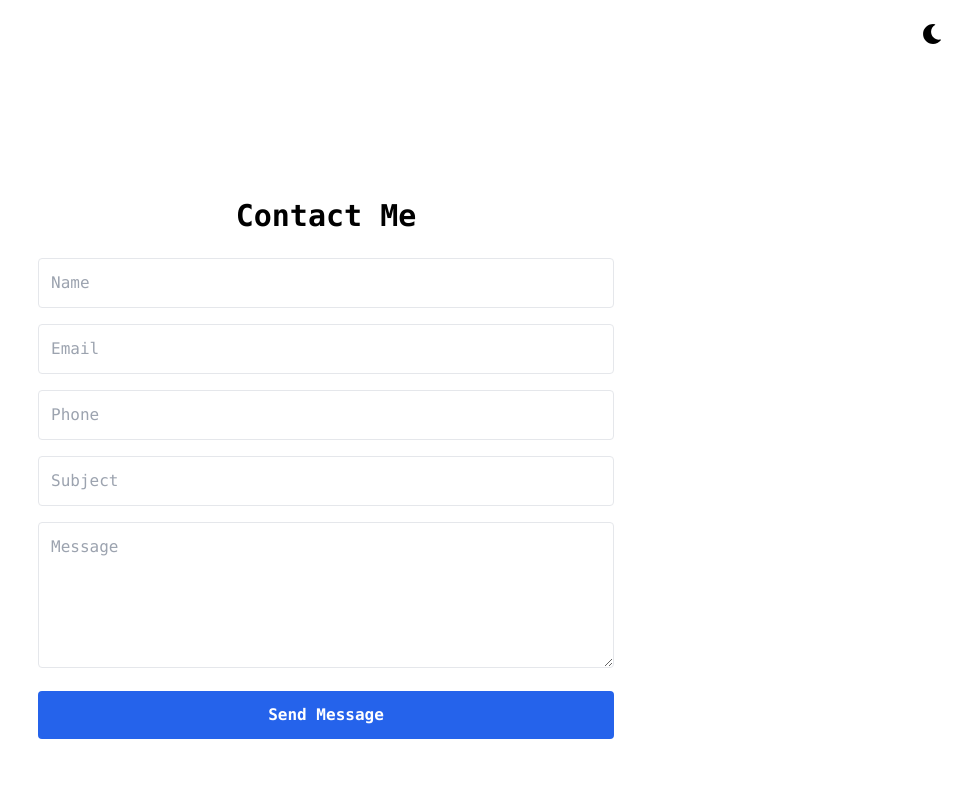
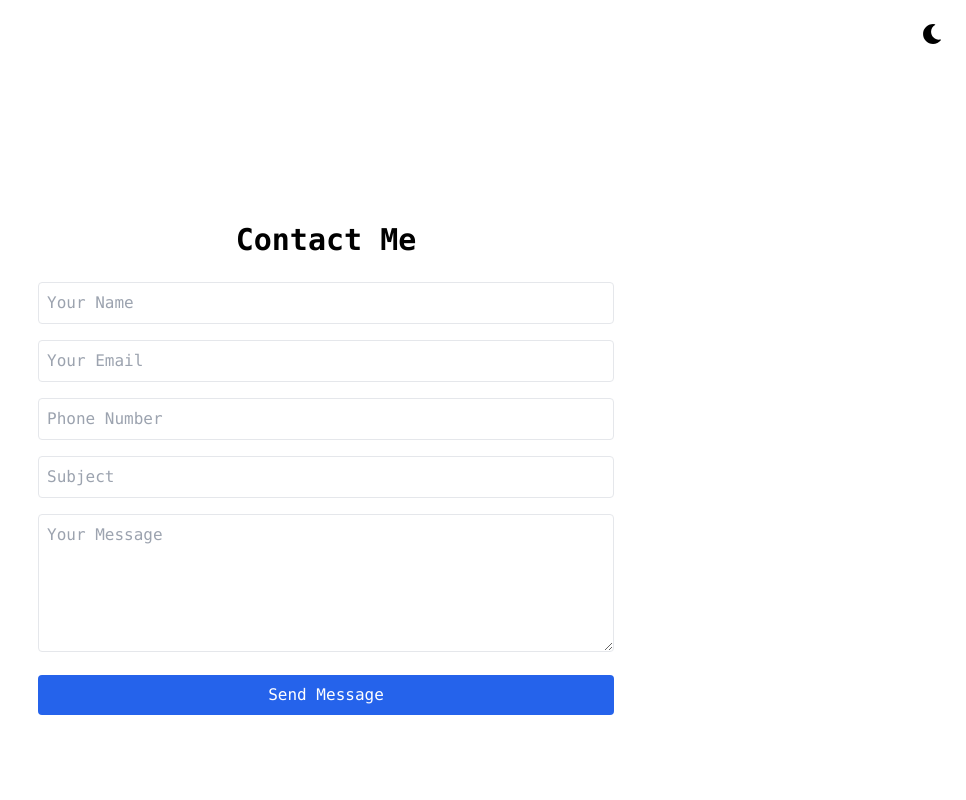
Before and after one commit to jhalucky/luckytechie, a React (Vite) app: page /contact in a window 1280 px wide. Shown: the top 800 px of the page, without its empty margins (314-1280 px from the left). Built offline with nearby package versions, Linux system fonts and the light colour scheme.

Commit message:
Frontend update: working contact form with Formspree + Google Sheets

```diff
--- a/package.json
+++ b/package.json
@@ -23,6 +23,6 @@
     "autoprefixer": "^10.4.21",
     "postcss": "^8.4.38",
     "tailwindcss": "^3.4.1",
-    "vite": "^4.5.2"
+    "vite": "^4.5.14"
   }
 }
--- a/src/App.jsx
+++ b/src/App.jsx
@@ -9,12 +9,14 @@ import ScrollToTop from "./components/ScrollToTop";
 import Social from "./pages/Social";
 import ThemeToggle from "./components/ThemeToggle";
 import ThankYou from "./pages/Thankyou";
+import { Toaster } from "react-hot-toast";
 
 function App() {
   return (
     <ThemeProvider>
       <div className="min-h-screen bg-white dark:bg-neutral-900 text-black dark:text-white transition-all duration-300">
         <ScrollToTop />
+        <Toaster position="top-center" reverseOrder={false} />
         <div className="flex justify-end p-4">
           <ThemeToggle />
         </div>
--- a/src/components/ContactForm.jsx
+++ b/src/components/ContactForm.jsx
@@ -1,16 +1,15 @@
-// ContactForm.jsx
 import { useState } from "react";
 import { toast } from "react-hot-toast";
 import { useNavigate } from "react-router-dom";
 
-const ContactForm = () => {
-  const navigate = useNavigate();
-  const [loading, setLoading] = useState(false);
+export default function ContactForm() {
   const [name, setName] = useState("");
   const [email, setEmail] = useState("");
   const [phone, setPhone] = useState("");
   const [subject, setSubject] = useState("");
   const [message, setMessage] = useState("");
+  const [loading, setLoading] = useState(false);
+  const navigate = useNavigate();
 
   const handleSubmit = async (e) => {
     e.preventDefault();
@@ -18,86 +17,89 @@ const ContactForm = () => {
     if (!confirmed) return;
 
     setLoading(true);
-
     const formData = { name, email, phone, subject, message };
 
     try {
-      const response = await fetch(
-        "https://script.google.com/macros/s/AKfycbwGoOauQQH05NvryPNaunUu_CTB90Q_2kJRQnKbNfWpGuftkild8sGdECTmpc7CwqPR5w/exec",
-        {
-          method: "POST",
-          body: JSON.stringify(formData),
-          headers: { "Content-Type": "application/json" },
-        }
-      );
+      // 1. Send to Formspree
+      const formspreeRes = await fetch("https://formspree.io/f/mvgqobkn", {
+        method: "POST",
+        headers: { "Content-Type": "application/json" },
+        body: JSON.stringify(formData),
+      });
 
-      const result = await response.text();
+      // 2. Send to Google Sheets
+      await fetch("https://script.google.com/macros/s/AKfycbyY9Sn14A4fyUg0wU2qCB8ES7A3hvcAnTfbGiJLSshhHfdJV6PDeWJar-pGBJfRWD45zw/exec", {
+        method: "POST",
+        body: JSON.stringify(formData),
+      });
 
-      if (result === "Success") {
+      if (formspreeRes.ok) {
         toast.success("Message sent!");
+        setName("");
+        setEmail("");
+        setPhone("");
+        setSubject("");
+        setMessage("");
         setTimeout(() => navigate("/thank-you"), 1000);
       } else {
         toast.error("Failed to send message.");
       }
     } catch (error) {
-      toast.error("Something went wrong: " + error.message);
+      toast.error("Something went wrong.");
+      console.error(error);
     }
 
     setLoading(false);
   };
 
   return (
-    <form onSubmit={handleSubmit} className="space-y-4">
+    <form onSubmit={handleSubmit} className="space-y-4 max-w-xl mx-auto">
       <input
         type="text"
-        placeholder="Name"
-        className="w-full p-3 rounded border dark:bg-neutral-800 dark:text-white"
+        placeholder="Your Name"
+        className="w-full p-2 border rounded"
         value={name}
         onChange={(e) => setName(e.target.value)}
         required
       />
       <input
         type="email"
-        placeholder="Email"
-        className="w-full p-3 rounded border dark:bg-neutral-800 dark:text-white"
+        placeholder="Your Email"
+        className="w-full p-2 border rounded"
         value={email}
         onChange={(e) => setEmail(e.target.value)}
         required
       />
       <input
         type="tel"
-        placeholder="Phone"
-        className="w-full p-3 rounded border dark:bg-neutral-800 dark:text-white"
+        placeholder="Phone Number"
+        className="w-full p-2 border rounded"
         value={phone}
         onChange={(e) => setPhone(e.target.value)}
-        required
       />
       <input
         type="text"
         placeholder="Subject"
-        className="w-full p-3 rounded border dark:bg-neutral-800 dark:text-white"
+        className="w-full p-2 border rounded"
         value={subject}
         onChange={(e) => setSubject(e.target.value)}
         required
       />
       <textarea
-        placeholder="Message"
-        className="w-full p-3 rounded border dark:bg-neutral-800 dark:text-white"
+        placeholder="Your Message"
+        className="w-full p-2 border rounded"
         rows="5"
         value={message}
         onChange={(e) => setMessage(e.target.value)}
         required
-      />
+      ></textarea>
       <button
         type="submit"
-        className="w-full bg-blue-600 hover:bg-blue-700 text-white font-bold py-3 px-4 rounded transition-all"
         disabled={loading}
+        className="w-full bg-blue-600 text-white py-2 rounded hover:bg-blue-700 transition"
       >
         {loading ? "Sending..." : "Send Message"}
       </button>
     </form>
   );
-};
-
-// ✅ Make sure this is at the very end, and ContactForm is defined above.
-export default ContactForm;
+}
```
Also changed, not shown: 2 other files (tests, documents, lock files or other folders).
